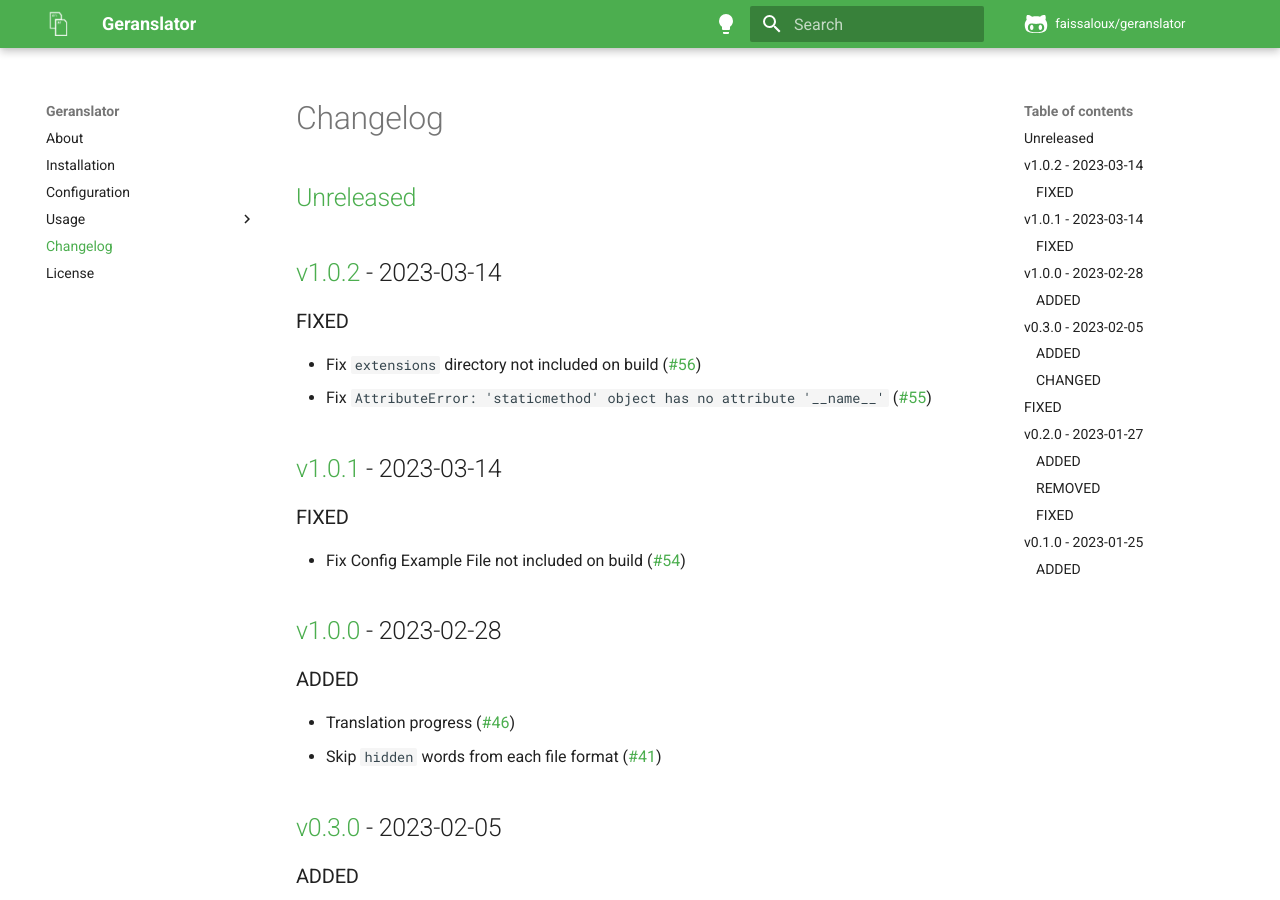
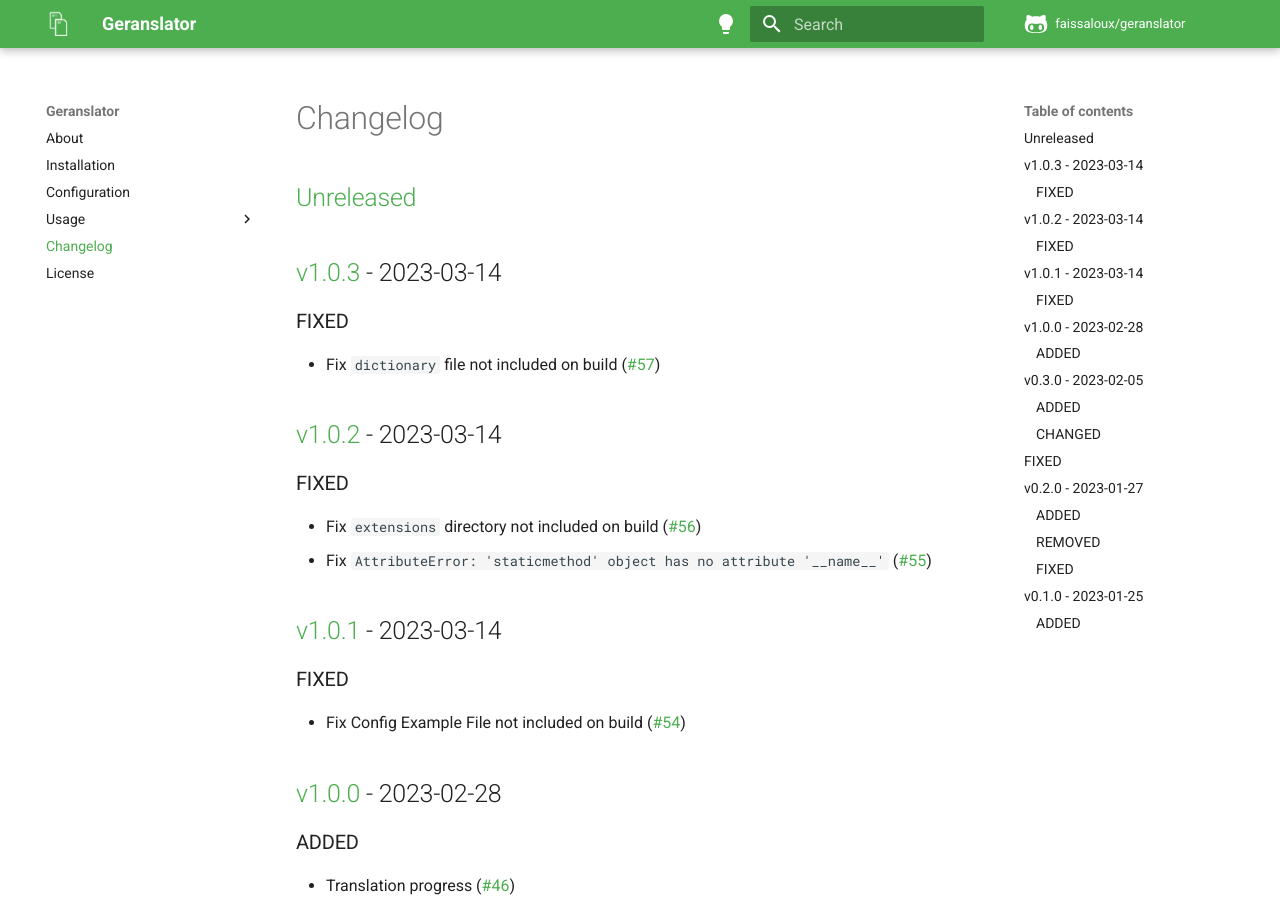
Before and after one commit to faissaloux/geranslator, an MkDocs documentation site: the page built from docs/changelog.md, in a window 1280 px wide and 900 px high. Built offline with MkDocs 1.6.1 and Material for MkDocs 9.7.7, drawn with Linux system fonts in a browser that asks for light colours; comment, search, counter and statistics services are not loaded.

Commit message:
CHANGELOG

```diff
--- a/docs/changelog.md
+++ b/docs/changelog.md
@@ -1,4 +1,8 @@
-## [Unreleased](https://github.com/faissaloux/geranslator/compare/v1.0.2...main)
+## [Unreleased](https://github.com/faissaloux/geranslator/compare/v1.0.3...main)
+
+## [v1.0.3](https://github.com/faissaloux/termspark/compare/v1.0.2...v1.0.3) - 2023-03-14
+### FIXED
+- Fix `dictionary` file not included on build ([#57](https://github.com/faissaloux/geranslator/pull/57))
 
 ## [v1.0.2](https://github.com/faissaloux/termspark/compare/v1.0.1...v1.0.2) - 2023-03-14
 ### FIXED
```
Also changed, not shown: CHANGELOG.md (+5 -1 lines).
